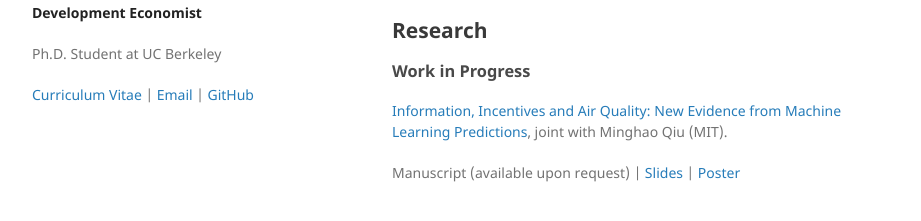
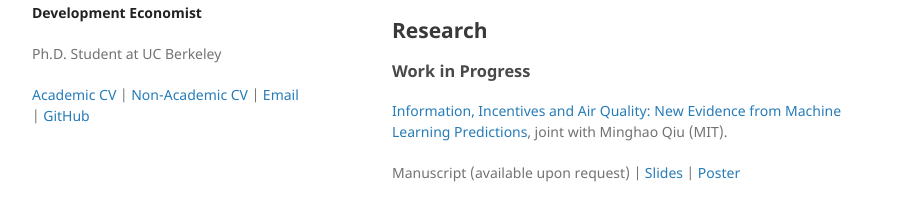
Before and after one commit to luna983/luna983.github.io, a Jekyll site: the page built from index.md, in a window 1280 px wide. Shown: the part 457-678 px from the top of the page, without its empty margins (178-1099 px from the left). Built offline with Jekyll 4.4.1, drawn with Linux system fonts in a browser that asks for light colours; our own code applies the rules of GitHub Pages for plain Markdown files.

Commit message:
Update default.html

```diff
--- a/_layouts/default.html
+++ b/_layouts/default.html
@@ -24,7 +24,7 @@
         <h1>{{ site.title }}</h1>
         <p><strong>{{ site.short_description }}</strong></p>
         <p>{{ site.long_description }}<br></p>
-        <p><a href="{{ site.long_url }}{{ site.cv_file }}">Curriculum Vitae</a> &#124; <a href="mailto:{{ site.email }}">Email</a> &#124; <a href="{{ site.github }}">GitHub</a><br></p>
+        <p><a href="{{ site.long_url }}{{ site.academic_cv_file }}">Academic CV</a> &#124; <a href="{{ site.long_url }}{{ site.non_academic_cv_file }}">Non-Academic CV</a> &#124; <a href="mailto:{{ site.email }}">Email</a> &#124; <a href="{{ site.github }}">GitHub</a><br></p>
         <p><br></p>
 
       </header>
```
